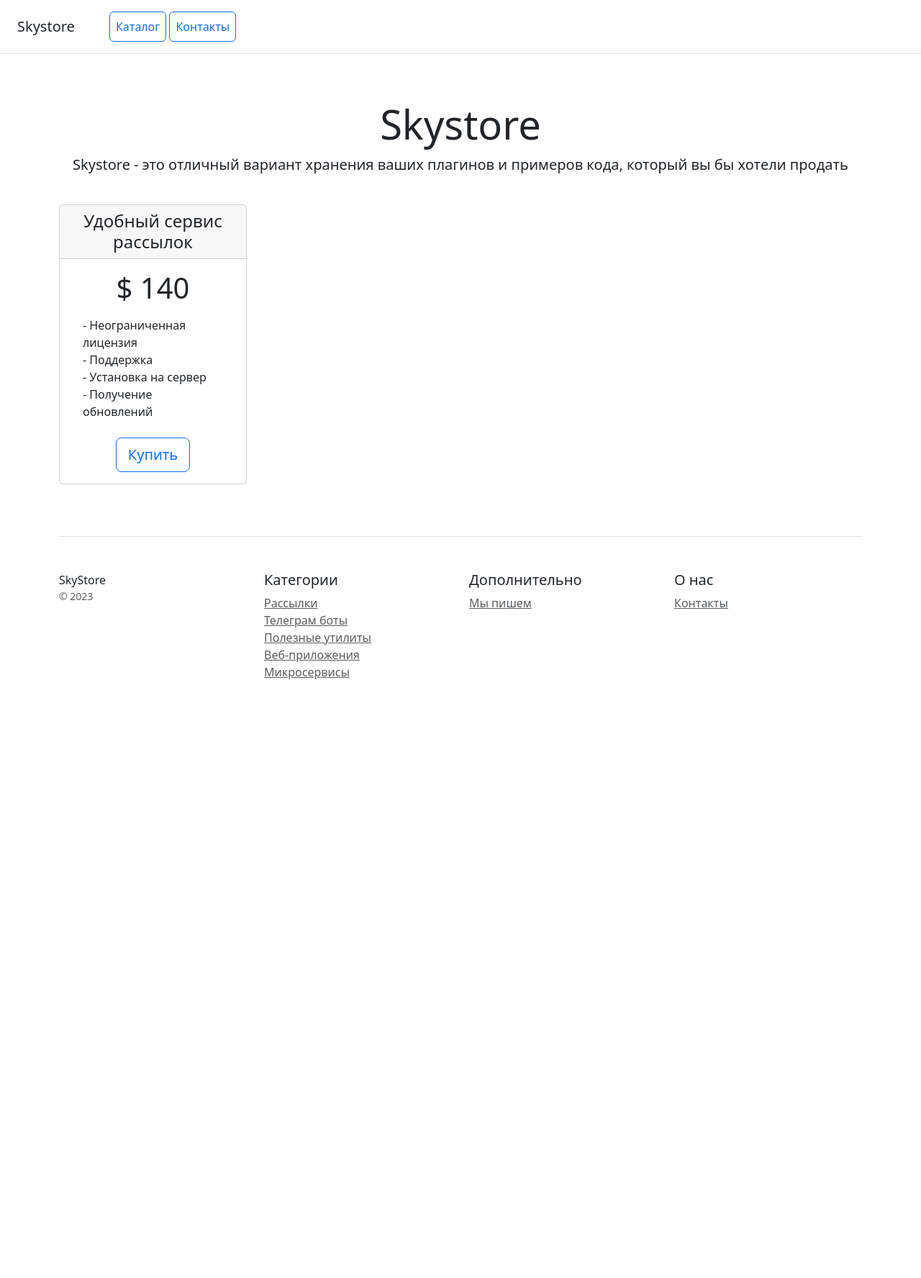
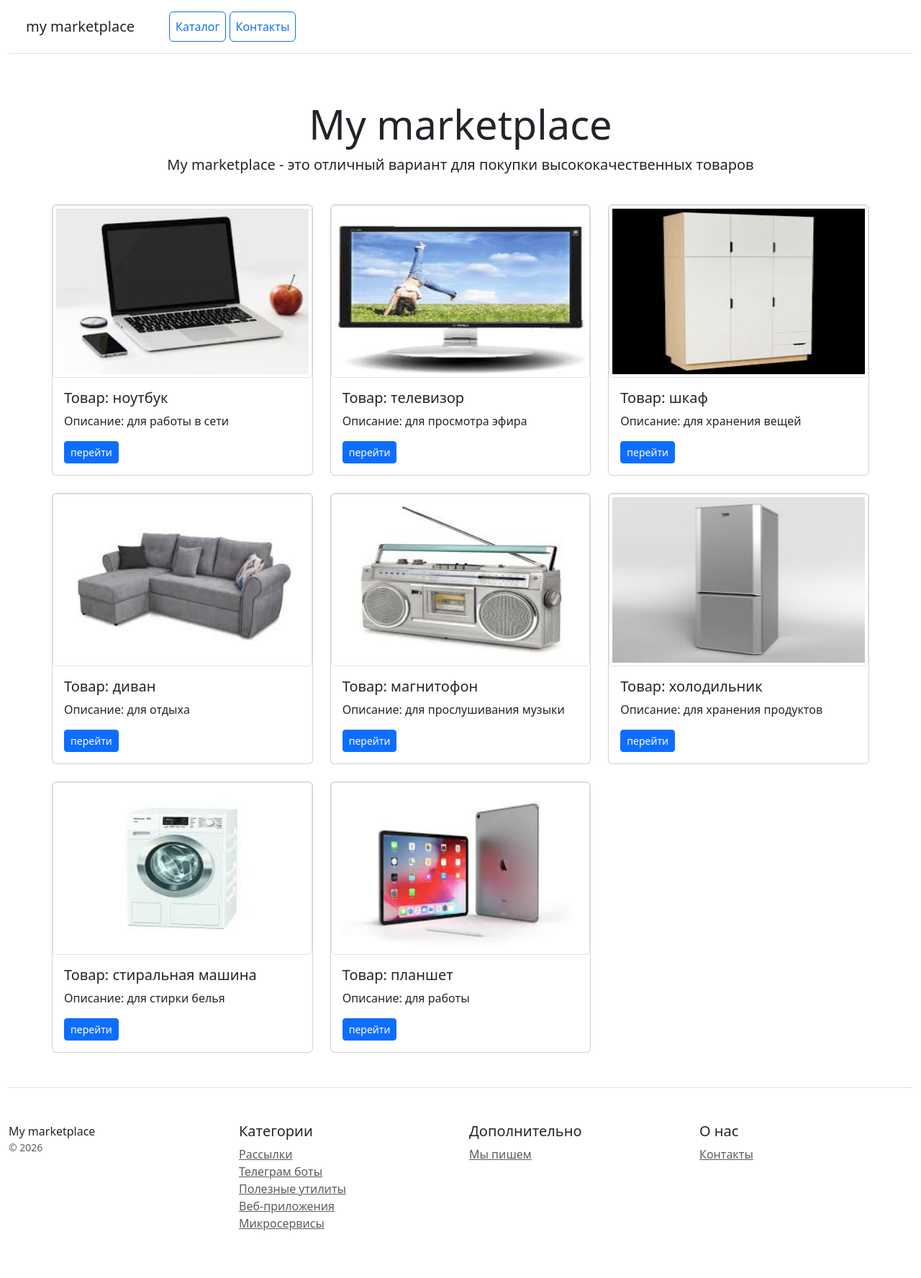
Before and after one commit to ViktorPilot/my_marketplace, a Django app: page /home/ in a window 1280 px wide. Shown: the whole page at 72% size. Before the commit the page ends 944 px from the top, so only its background shows below. Run offline with Django 5.2, Linux system fonts and the light colour scheme; data comes from the database, SQL or seed files in the repository; some libraries are stand-ins or nearby versions.

Commit message:
home_is_ready

```diff
--- a/catalog/templates/catalog/home.html
+++ b/catalog/templates/catalog/home.html
@@ -3,13 +3,13 @@
 <head>
     <meta charset="utf-8">
     <meta name="viewport" content="width=device-width, initial-scale=1">
-    <title>Skystore</title>
+    <title>home</title>
     <link href="/static/css/bootstrap.min.css" rel="stylesheet"/>
-
 </head>
 <body>
+<div class="container-fluid">
     <div class="d-flex flex-column flex-md-row align-items-center p-3 px-md-4 mb-3 bg-white border-bottom box-shadow">
-    <h5 class="my-0 mr-md-auto font-weight-normal">Skystore</h5>
+        <h5 class="my-0 mr-md-auto font-weight-normal">my marketplace</h5>
         <nav class="ms-5">
             <a class="p-2 btn btn-outline-primary" href="/home/">Каталог</a>
             <a class="p-2 btn btn-outline-primary" href="/contacts/">Контакты</a>
@@ -17,37 +17,35 @@
     </div>
 
     <div class="pricing-header px-3 py-3 pt-md-5 pb-md-4 mx-auto text-center">
-    <h1 class="display-4">Skystore</h1>
-    <p class="lead">Skystore - это отличный вариант хранения ваших плагинов и примеров кода, который вы бы хотели
-        продать</p>
+        <h1 class="display-4">My marketplace</h1>
+        <p class="lead">My marketplace - это отличный вариант для покупки высококачественных товаров</p>
     </div>
 
-<div class="container">
-    <div class="row text-center">
-        <div class="col-3">
-            <div class="card mb-4 box-shadow">
-                <div class="card-header">
-                    <h4 class="my-0 font-weight-normal">Удобный сервис рассылок</h4>
-                </div>
+    {% load my_tags %}
+
+    <div class="row row-cols-1 row-cols-md-3 g-4 mx-5">
+        {% for product in products %}
+        <div class="col">
+            <div class="card">
+                <img src="{{ product.image | media_filter }}" class="img-thumbnail" style="height: 15rem"
+                     alt="Изображение">
                 <div class="card-body">
-                    <h1 class="card-title pricing-card-title">$ 140</h1>
-                    <ul class="list-unstyled mt-3 mb-4 text-start m-3">
-                        <li>- Неограниченная лицензия</li>
-                        <li>- Поддержка</li>
-                        <li>- Установка на сервер</li>
-                        <li>- Получение обновлений</li>
-                    </ul>
-                    <button type="button" class="btn btn-lg btn-block btn-outline-primary">Купить</button>
+                    <h5 class="card-title">Товар: {{ product.name }}</h5>
+                    <p class="card-text">Описание: {{ product.description | truncatechars:100 }}</p>
+                    <a href="{% url 'catalog:product_detail' product.pk %}">
+                        <button type="button" class="btn btn-primary btn-sm">перейти</button>
+                    </a>
                 </div>
             </div>
         </div>
+        {% endfor %}
     </div>
 
     <footer class="pt-4 my-md-5 pt-md-5 border-top">
         <div class="row">
             <div class="col-12 col-md">
-                SkyStore
-                <small class="d-block mb-3 text-muted">&copy; 2023</small>
+                My marketplace
+                <small class="d-block mb-3 text-muted">&copy; 2026</small>
             </div>
             <div class="col-6 col-md">
                 <h5>Категории</h5>
--- a/catalog/templates/catalog/product_detail.html
+++ b/catalog/templates/catalog/product_detail.html
@@ -13,6 +13,9 @@
     <div class="row g-0">
         <div class="col-md-4">
             <img src="{{ product.image | media_filter }}" class="card-img-top" alt="Изображение">
+            <a href="{% url 'catalog:home' %}">
+                        <button type="button" class="btn btn-primary btn-lg position-absolute bottom-0 start-0 mb-5 ms-5">на главную</button>
+                    </a>
         </div>
         <div class="col-md-8">
             <div class="card-body">
--- a/catalog/views.py
+++ b/catalog/views.py
@@ -7,9 +7,11 @@ from catalog.models import Contact, Product
 def home(request: HttpRequest) -> HttpResponse:
     """Функция, рендерирующая страницу 'home' и отображающая в консоли пять крайних добавленных товаров"""
     last_prod = Product.objects.order_by("-id")[:5]
+    products = Product.objects.all()
+    context ={'products': products}
     for i in last_prod:
         print(f"Товар: {i.name}, создан: {i.created_at}")
-    return render(request, "catalog/home.html")
+    return render(request, "catalog/home.html", context)
 
 
 def contacts(request: HttpRequest) -> HttpResponse:
```
Lines whose indentation alone changed are shown as unchanged.
